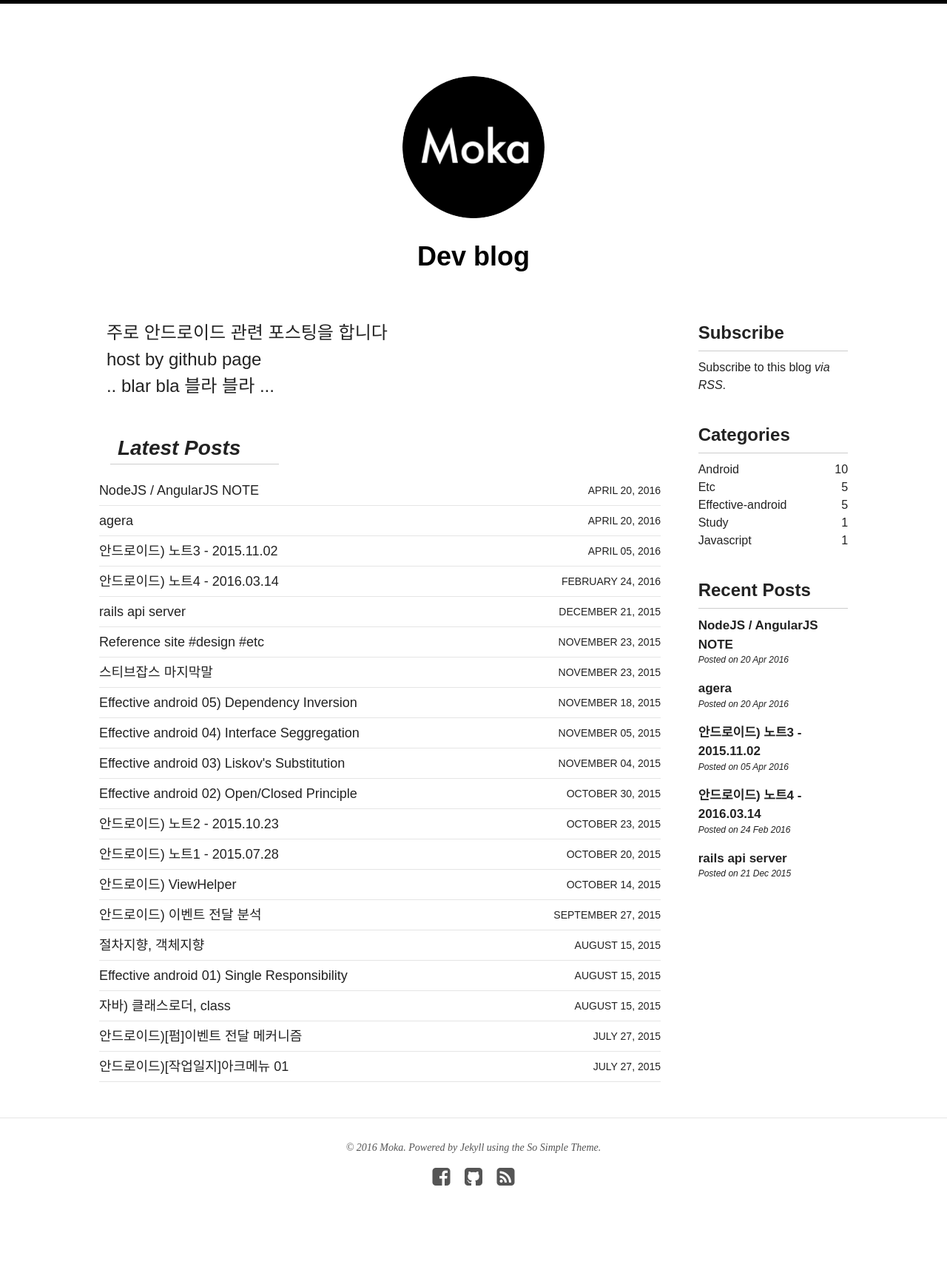
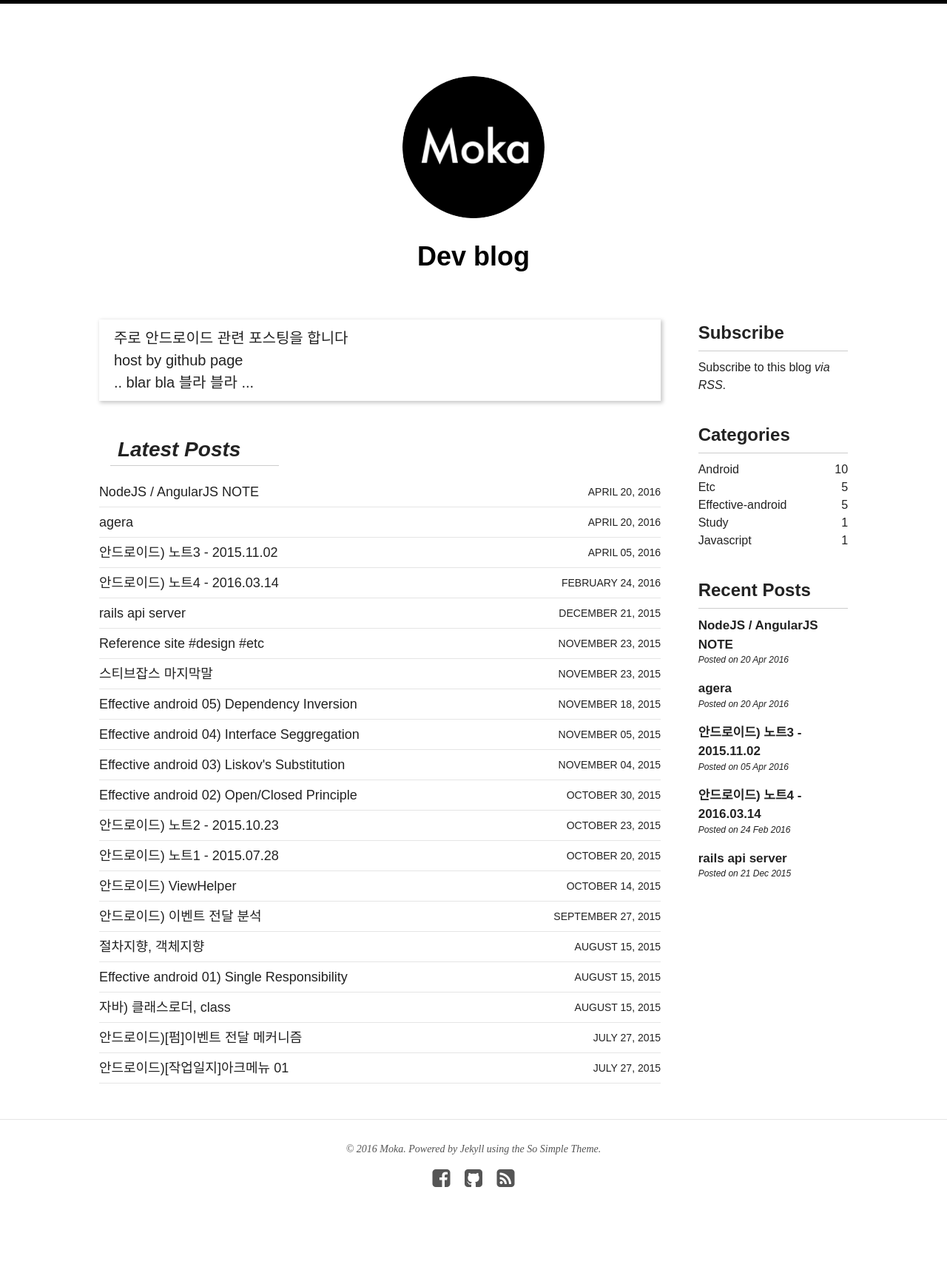
Before and after one commit to steadymoka/moka-a.github.io, a Jekyll site: the page built from index.html, in a window 1280 px wide. Shown: the whole page at 74% size. Built offline with Jekyll 4.4.1, drawn with Linux system fonts in a browser that asks for light colours; nearby versions of some CDN libraries; library files that are not in the unit come from our copies.

Commit message:
index.html title style edi

```diff
--- a/index.html
+++ b/index.html
@@ -5,10 +5,11 @@ excerpt: "A simple and clean responsive Jekyll theme for words and photos."
 search_omit: true
 ---
 <div style="
-width: 75%;
-font-size: 24px;
-padding-left: 10px;
-margin-bottom: 45px;">
+width: 100%;
+font-size: 20px;
+padding: 10px 10px 10px 20px;
+margin-bottom: 45px;
+box-shadow: 2px 2px 5px 1px rgb(204, 204, 204);">
 
 주로 안드로이드 관련 포스팅을 합니다<br>
 host by github page <br>
```
